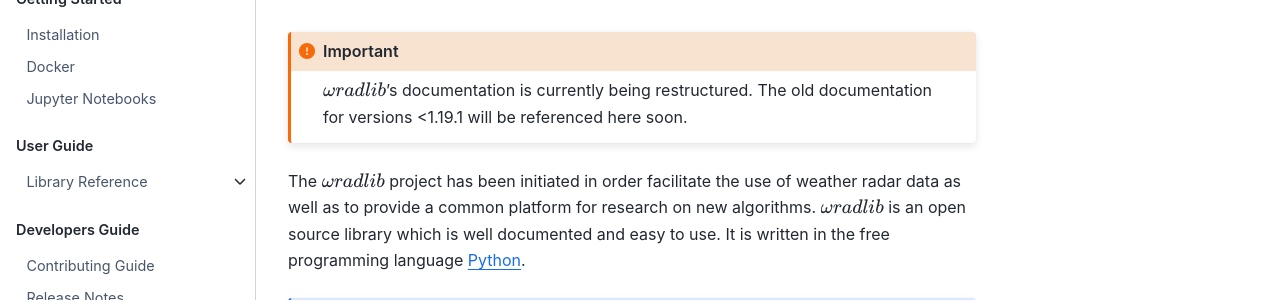
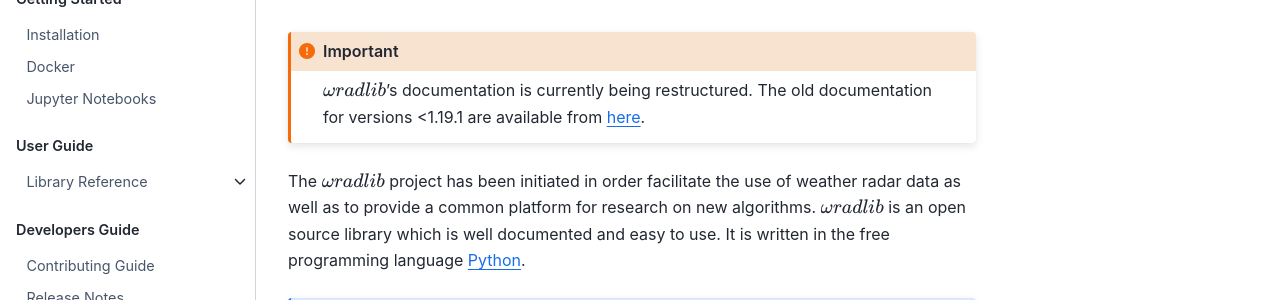
Before and after one commit to wradlib/wradlib, a Sphinx documentation site: the page built from doc/index.md, in a window 1280 px wide and 900 px high. Shown: the part 337-637 px from the top of the window. Built offline with Sphinx 7.4.7 and the Sphinx Book theme 1.1.4, drawn with Linux system fonts in a browser that asks for light colours; pages that are not in the unit, such as notebooks, are missing from menus; the version number could not be read and is left out.

Commit message:
REL: 1.19.1

````diff
--- a/doc/index.md
+++ b/doc/index.md
@@ -36,7 +36,7 @@ release_notes
 ```
 
 :::{important}
-{{wradlib}}'s documentation is currently being restructured. The old documentation for versions <1.19.1 will be referenced here soon.
+{{wradlib}}'s documentation is currently being restructured. The old documentation for versions <1.19.1 are available from [here](https://docs.wradlib.org/projects/old-docs/en/1.19.0/).
 :::
 
 The {{wradlib}} project has been initiated in order facilitate the use of weather radar data as well as to provide a common platform for research on new algorithms. {{wradlib}} is an open source library which is well documented and easy to use. It is written in the free programming language [Python](https://www.python.org).
````
Also changed, not shown: doc/release_notes.md (+1 -1 lines).
